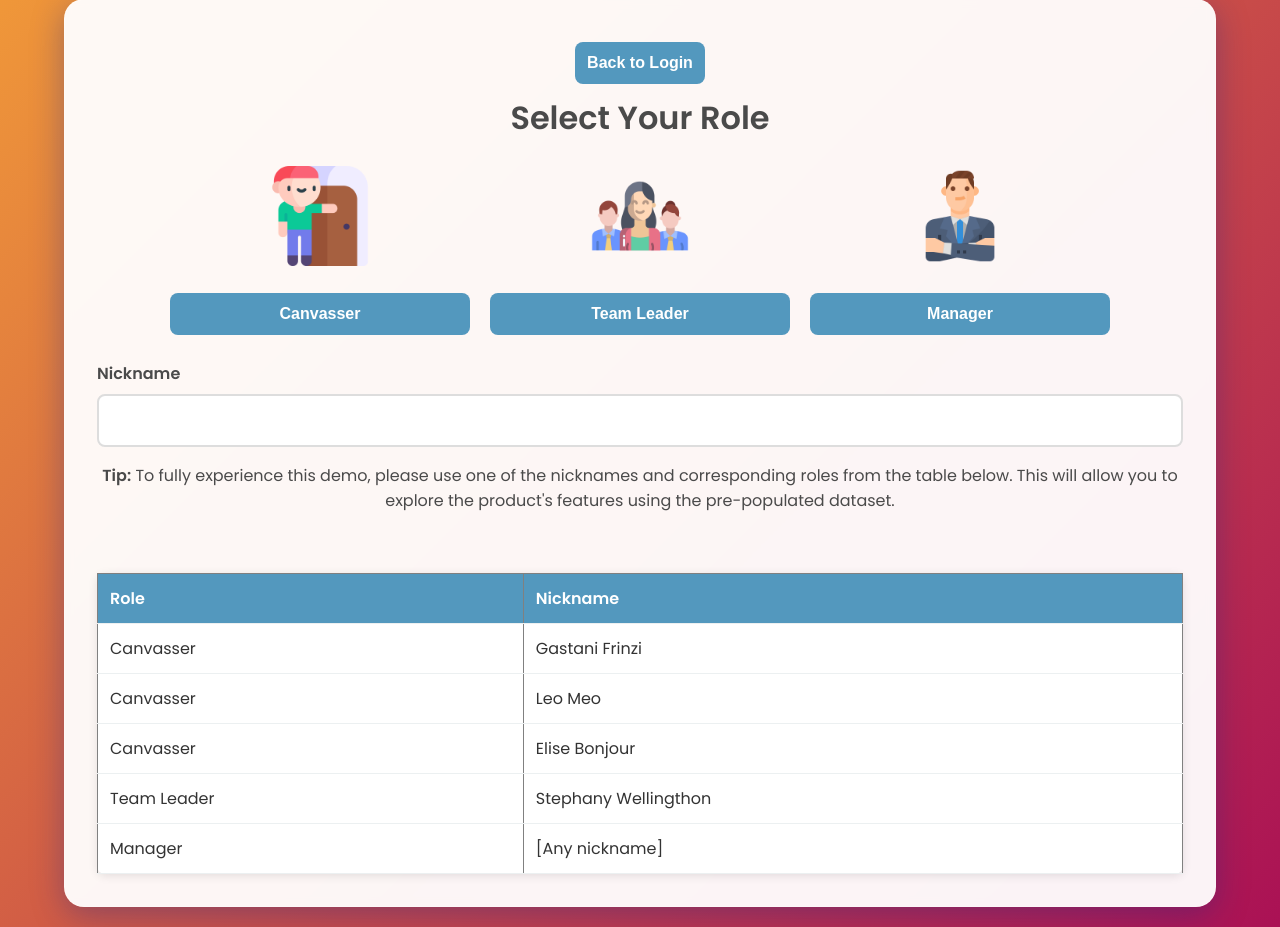
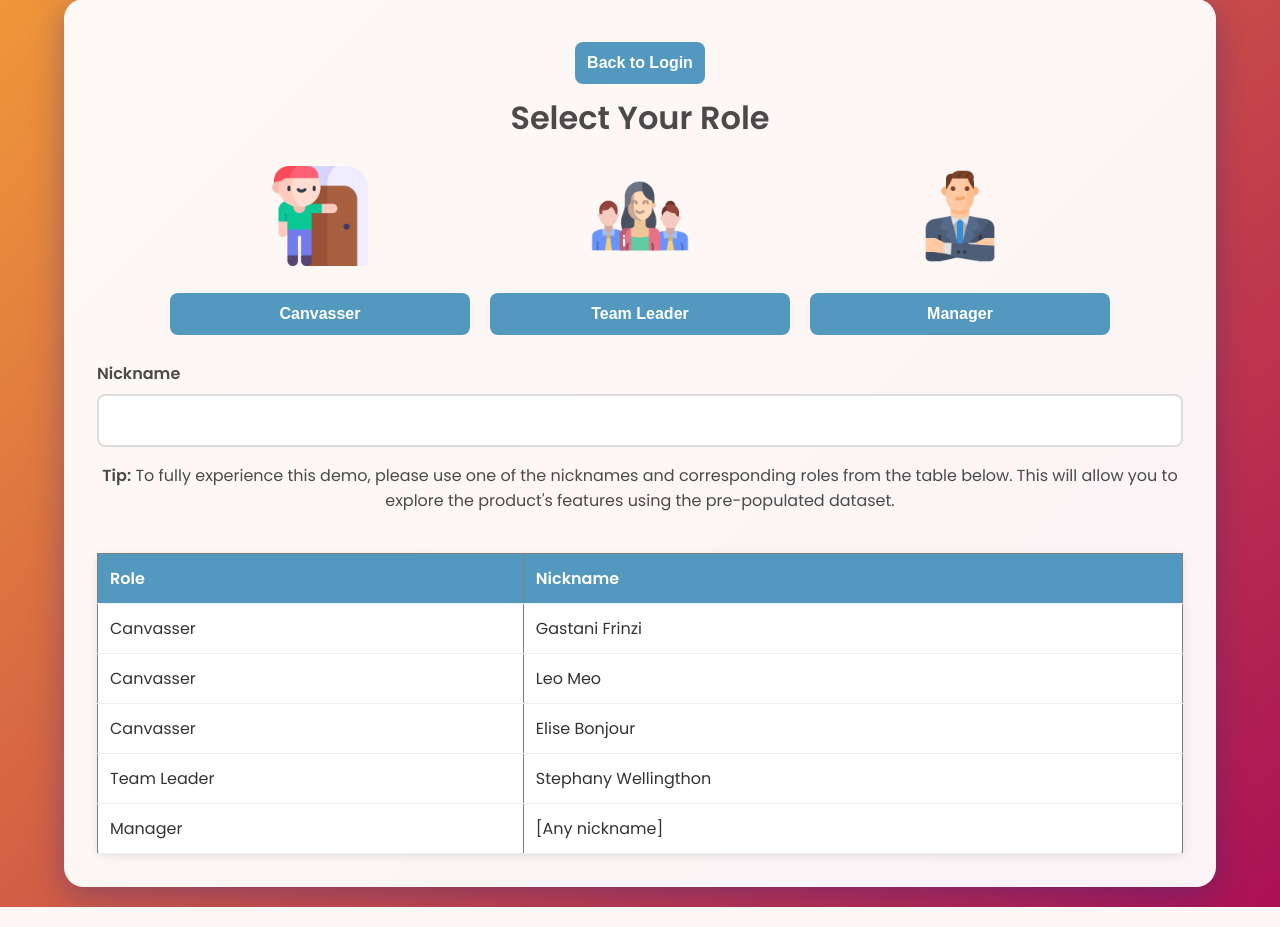
Before and after one commit to alessandroredrouge/Solar-Leads, a Flask app: page /role_selection in a window 1280 px wide. Shown: the part 81-1008 px from the top of the page. Run offline with Flask 2, Linux system fonts and the light colour scheme; parts of the project's set-up code (start-up, migrations or seed data) failed here and were passed over.

Commit message:
Small update

```diff
--- a/app/static/style.css
+++ b/app/static/style.css
@@ -148,12 +148,14 @@
     box-shadow: 0 2px 10px rgba(0, 0, 0, 0.1);
     max-height: calc(100vh - 100px);
     overflow-y: auto;
+    margin-top: 10px;
+    margin-bottom: 20px;
 }
 table {
     width: 100%;
     border-collapse: collapse;
     border-spacing: 0;
-    margin-top: 20px;
+    margin-top: 0px;
     background-color: white;
     box-shadow: 0 2px 10px rgba(0, 0, 0, 0.1);
     border-radius: 8px;
```
